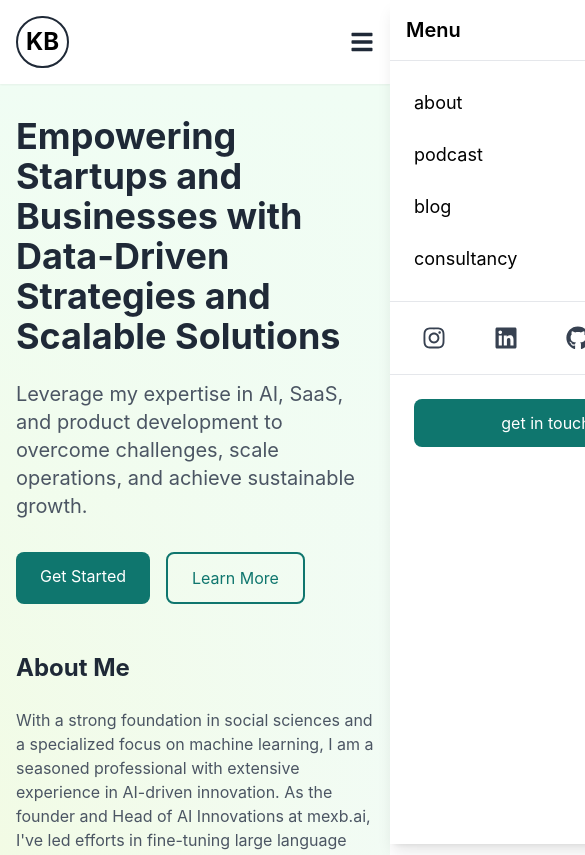
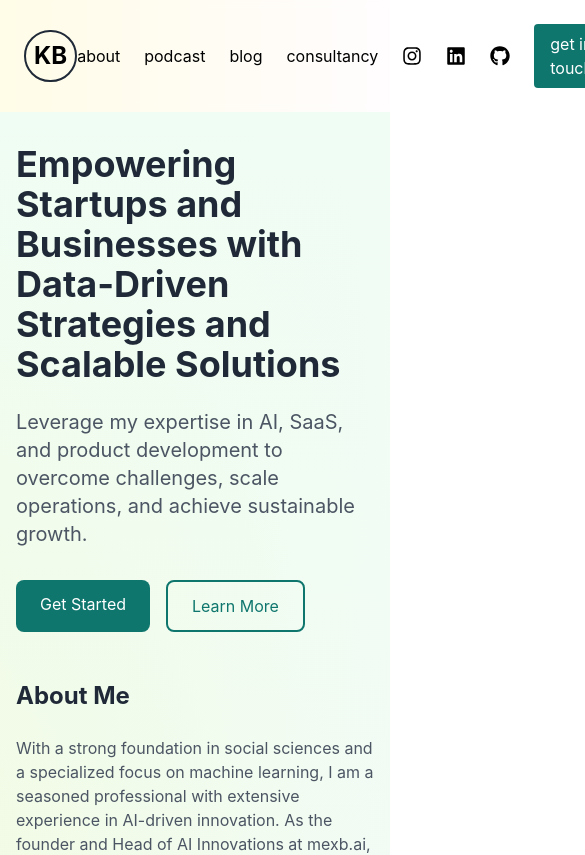
Before and after one commit to code-ksu/my-personal-website, a React (Create React App) app: page /consultancy in a window 390 px wide. Shown: the top 855 px of the page, 585 px wide, since content can reach past the window. Built offline with nearby package versions, Linux system fonts and the light colour scheme.

Commit message:
improvements

```diff
--- a/src/Header.js
+++ b/src/Header.js
@@ -1,153 +1,31 @@
-import { useState, useEffect } from 'react';
-import { FaInstagram, FaLinkedin, FaGithub, FaBars, FaTimes } from 'react-icons/fa';
+import { FaInstagram, FaLinkedin, FaGithub } from 'react-icons/fa';
 
-const Header = () => {
-    const [isMenuOpen, setIsMenuOpen] = useState(false);
-
-    useEffect(() => {
-        if (isMenuOpen) {
-            document.body.style.overflow = 'hidden';
-        } else {
-            document.body.style.overflow = 'unset';
-        }
-        return () => {
-            document.body.style.overflow = 'unset';
-        };
-    }, [isMenuOpen]);
-
-    const toggleMenu = () => {
-        setIsMenuOpen(!isMenuOpen);
-    };
-
-    return (
-        <nav className="flex justify-between items-center p-4 md:p-6 sticky top-0 z-50 bg-white shadow-sm">
+const header = () => (
+    <nav className="flex justify-between items-center p-6 sticky top-0 z-50 backdrop-blur-sm bg-white/80 transition-all duration-300">
         <div className="text-2xl font-bold">
             <span className="inline-block rounded-full border-2 border-gray-800 p-2">
                 KB
             </span>
         </div>
 
-            {/* Mobile menu button */}
-            <button
-                className="md:hidden relative z-50 p-2 -mr-2 text-gray-800 hover:text-gray-600 focus:outline-none focus:ring-2 focus:ring-teal-500 rounded-lg transition-colors"
-                onClick={toggleMenu}
-                aria-label="Toggle menu"
-                aria-expanded={isMenuOpen}
-            >
-                {isMenuOpen ?
-                    <FaTimes className="w-6 h-6 transition-transform duration-200" /> :
-                    <FaBars className="w-6 h-6" />
-                }
-            </button>
-
-            {/* Desktop menu */}
-            <div className="hidden md:flex items-center space-x-6">
-                <a href="/" className="hover:text-gray-600 transition-colors">about</a>
-                <a href="/podcast" className="hover:text-gray-600 transition-colors">podcast</a>
-                <a href="/blog" className="hover:text-gray-600 transition-colors">blog</a>
-                <a href="/consultancy" className="hover:text-gray-600 transition-colors">consultancy</a>
-                <a href="https://instagram.com" className="hover:text-gray-600 transition-colors">
+        <div className="flex items-center space-x-6">
+            <a href="/" className="hover:text-gray-600">about</a>
+            <a href="/podcast" className="hover:text-gray-600">podcast</a>
+            <a href="/blog" className="hover:text-gray-600">blog</a>
+            <a href="/consultancy" className="hover:text-gray-600">consultancy</a>
+            <a href="https://instagram.com" className="hover:text-gray-600">
                 <FaInstagram size={20} />
             </a>
-                <a href="https://linkedin.com" className="hover:text-gray-600 transition-colors">
+            <a href="https://linkedin.com" className="hover:text-gray-600">
                 <FaLinkedin size={20} />
             </a>
-                <a href="https://github.com" className="hover:text-gray-600 transition-colors">
+            <a href="https://github.com" className="hover:text-gray-600">
                 <FaGithub size={20} />
             </a>
-                <a href="/contact" className="bg-teal-700 text-white px-4 py-2 rounded-lg hover:bg-teal-600 transition-colors">
+            <a href="/contact" className="bg-teal-700 text-white px-4 py-2 rounded hover:bg-teal-600">
                 get in touch
             </a>
         </div>
-
-            {/* Mobile menu overlay */}
-            <div
-                className={`fixed inset-0 bg-black/50 backdrop-blur-sm transition-opacity duration-300 ${
-                    isMenuOpen ? 'opacity-100' : 'opacity-0 pointer-events-none'
-                } md:hidden`}
-                onClick={toggleMenu}
-                aria-hidden={!isMenuOpen}
-            />
-
-            {/* Mobile menu panel */}
-            <div
-                className={`fixed top-0 right-0 w-[80%] max-w-sm h-full bg-white shadow-lg transform transition-transform duration-300 ease-out ${
-                    isMenuOpen ? 'translate-x-0' : 'translate-x-full'
-                } md:hidden`}
-            >
-                <div className="flex flex-col h-full">
-                    {/* Mobile menu header */}
-                    <div className="flex items-center justify-between p-4 border-b">
-                        <span className="text-xl font-semibold">Menu</span>
-                    </div>
-
-                    {/* Mobile menu links */}
-                    <div className="flex-1 overflow-y-auto">
-                        <div className="flex flex-col py-4">
-                            <a href="/"
-                                className="px-6 py-3 text-lg hover:bg-gray-50 transition-colors"
-                                onClick={toggleMenu}
-                            >
-                                about
-                            </a>
-                            <a href="/podcast"
-                                className="px-6 py-3 text-lg hover:bg-gray-50 transition-colors"
-                                onClick={toggleMenu}
-                            >
-                                podcast
-                            </a>
-                            <a href="/blog"
-                                className="px-6 py-3 text-lg hover:bg-gray-50 transition-colors"
-                                onClick={toggleMenu}
-                            >
-                                blog
-                            </a>
-                            <a href="/consultancy"
-                                className="px-6 py-3 text-lg hover:bg-gray-50 transition-colors"
-                                onClick={toggleMenu}
-                            >
-                                consultancy
-                            </a>
-                        </div>
-
-                        {/* Social links */}
-                        <div className="px-6 py-4 border-t">
-                            <div className="flex justify-start space-x-8">
-                                <a href="https://instagram.com"
-                                    className="p-2 text-gray-700 hover:text-gray-900 transition-colors"
-                                    onClick={toggleMenu}
-                                >
-                                    <FaInstagram size={24} />
-                                </a>
-                                <a href="https://linkedin.com"
-                                    className="p-2 text-gray-700 hover:text-gray-900 transition-colors"
-                                    onClick={toggleMenu}
-                                >
-                                    <FaLinkedin size={24} />
-                                </a>
-                                <a href="https://github.com"
-                                    className="p-2 text-gray-700 hover:text-gray-900 transition-colors"
-                                    onClick={toggleMenu}
-                                >
-                                    <FaGithub size={24} />
-                                </a>
-                            </div>
-                        </div>
-
-                        {/* Contact button */}
-                        <div className="p-6 border-t">
-                            <a href="/contact"
-                                className="block w-full text-center bg-teal-700 text-white px-6 py-3 rounded-lg hover:bg-teal-600 transition-colors"
-                                onClick={toggleMenu}
-                            >
-                                get in touch
-                            </a>
-                        </div>
-                    </div>
-                </div>
-            </div>
     </nav>
 );
-};
-
-export default Header;
+export default header;
```
Lines whose indentation alone changed are shown as unchanged.
